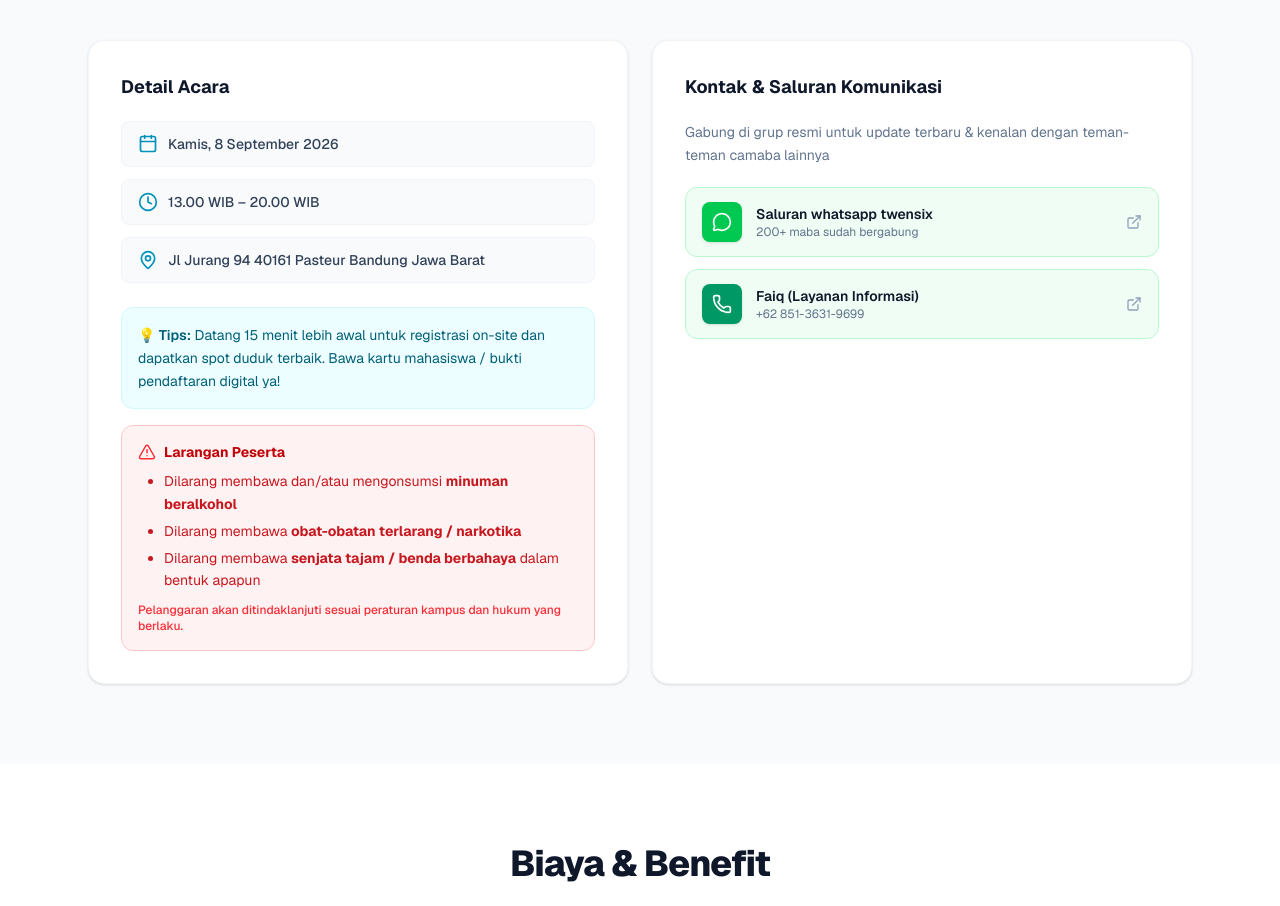
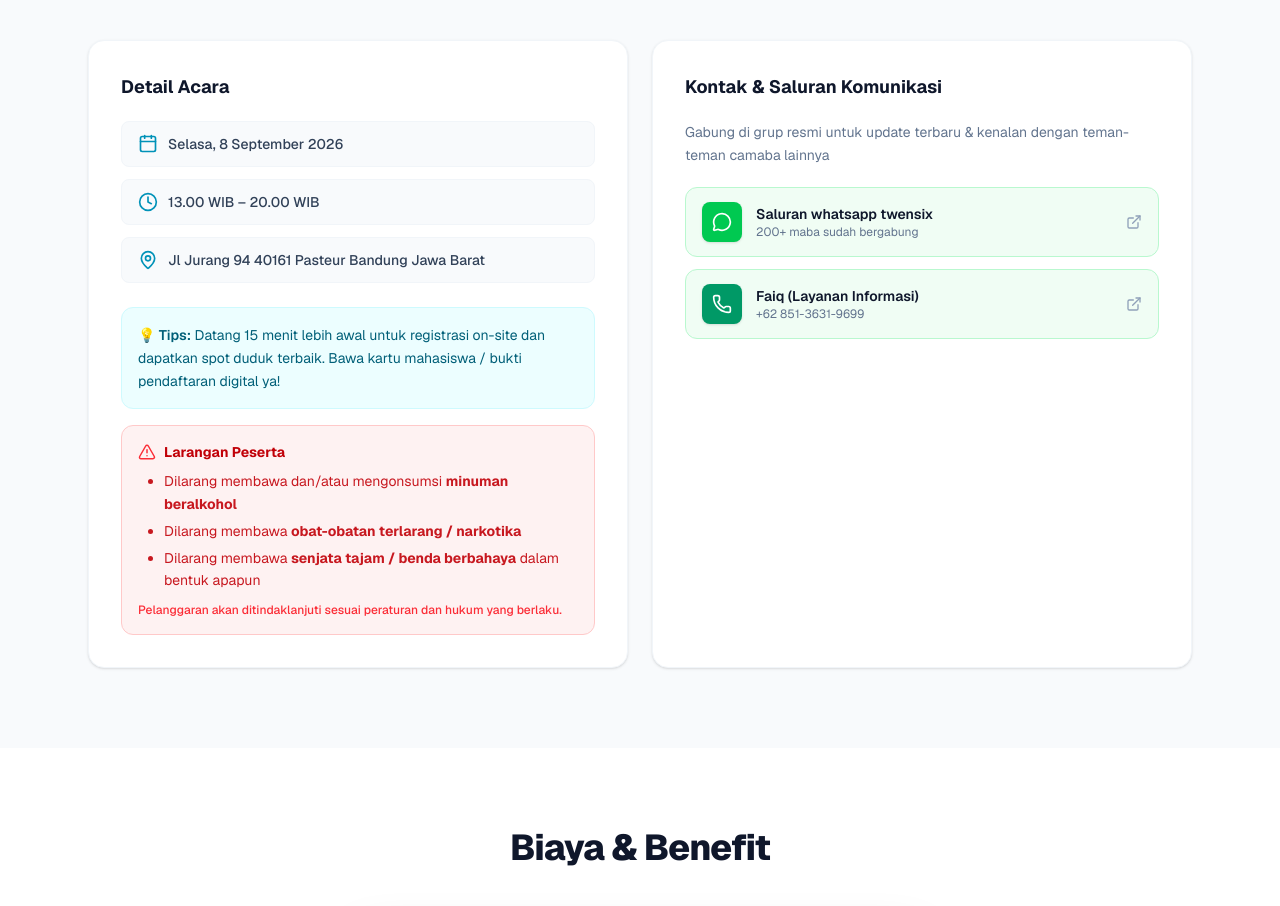
Before and after one commit to bangyazaka-hash/meet-up-maba-unikom26, a Next.js app: page / in a window 1280 px wide. Shown: the part 960-1866 px from the top of the page. Built offline with nearby package versions, Linux system fonts and the light colour scheme.

Commit message:
fix hari

```diff
--- a/app/page.tsx
+++ b/app/page.tsx
@@ -347,7 +347,7 @@ export default function MeetupMabaPage() {
               <div className="flex flex-col gap-3">
                 <InfoChip
                   icon={<Calendar className="h-5 w-5" />}
-                  label="Kamis, 8 September 2026"
+                  label="Selasa, 8 September 2026"
                 />
                 <InfoChip
                   icon={<Clock className="h-5 w-5" />}
@@ -378,7 +378,7 @@ export default function MeetupMabaPage() {
                   <li>Dilarang membawa <strong>senjata tajam / benda berbahaya</strong> dalam bentuk apapun</li>
                 </ul>
                 <p className="mt-2.5 text-xs font-medium text-red-500">
-                  Pelanggaran akan ditindaklanjuti sesuai peraturan kampus dan hukum yang berlaku.
+                  Pelanggaran akan ditindaklanjuti sesuai peraturan dan hukum yang berlaku.
                 </p>
               </div>
             </div>
```
